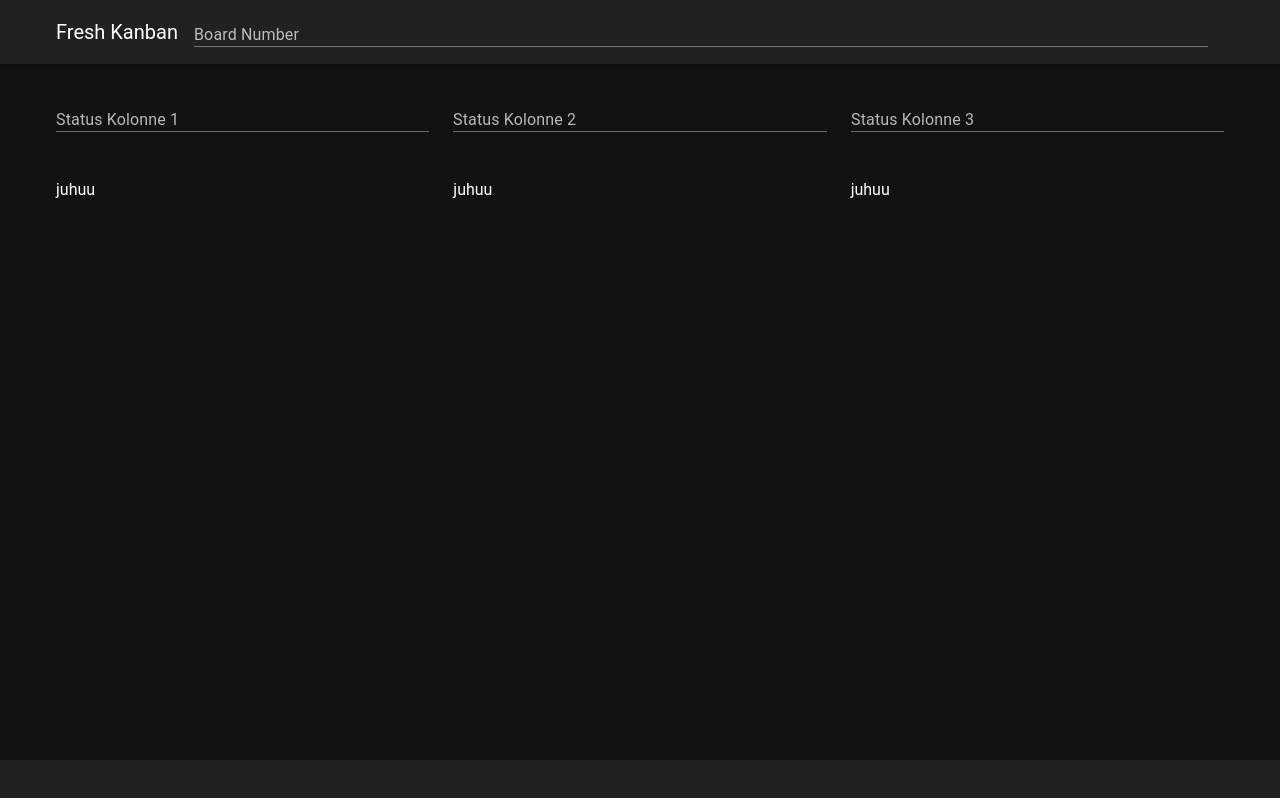
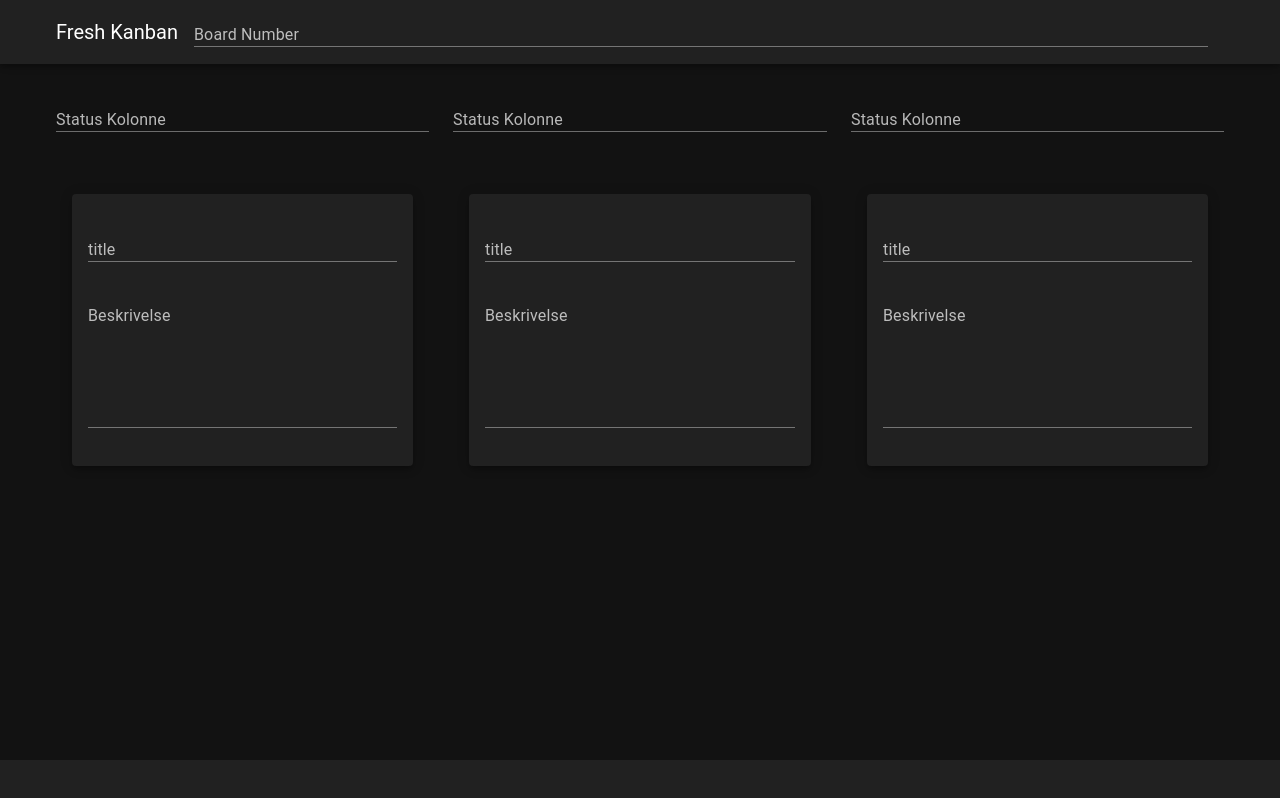
Before and after one commit to Defelion/fresh-kanban, a Vue app: page / in a window 1280 px wide. Built offline with nearby package versions, Linux system fonts and the light colour scheme; a small style sheet from the web is missing.

Commit message:
added card and made column be a component

```diff
--- a/src/components.d.ts
+++ b/src/components.d.ts
@@ -10,9 +10,11 @@ declare module 'vue' {
   export interface GlobalComponents {
     AppFooter: typeof import('./components/AppFooter.vue')['default']
     AppHeader: typeof import('./components/AppHeader.vue')['default']
+    Board: typeof import('./components/board.vue')['default']
     Card: typeof import('./components/card.vue')['default']
     Column: typeof import('./components/column.vue')['default']
     RouterLink: typeof import('vue-router')['RouterLink']
     RouterView: typeof import('vue-router')['RouterView']
+    Table: typeof import('./components/table.vue')['default']
   }
 }
--- /dev/null
+++ b/src/components/board.vue
@@ -0,0 +1,23 @@
+<script setup lang="ts">
+
+</script>
+
+<template>
+  <v-container>
+    <v-row>
+      <v-col>
+        <column />
+      </v-col>
+      <v-col>
+        <column />
+      </v-col>
+      <v-col>
+        <column />
+      </v-col>
+    </v-row>
+  </v-container>
+</template>
+
+<style scoped lang="sass">
+
+</style>
--- a/src/components/card.vue
+++ b/src/components/card.vue
@@ -3,11 +3,29 @@
 </script>
 
 <template>
-  <div class="card-container">
-    <p>juhuu</p>
-  </div>
+  <v-container class="d-flex justify-center align-center fill-height">
+    <v-card
+      class="mx-auto"
+      width="100%"
+      elevation="5"
+    >
+      <v-container class="justify-center align-center">
+        <v-text-field
+          class="mt-5"
+          density="compact"
+          label="title"
+          variant="underlined"
+        />
+        <v-textarea
+          label="Beskrivelse"
+          variant="underlined"
+          auto-grow
+        />
+
+      </v-container>
+    </v-card>
+  </v-container>
 </template>
 
 <style scoped lang="sass">
-
 </style>
--- a/src/components/column.vue
+++ b/src/components/column.vue
@@ -3,29 +3,12 @@
 </script>
 
 <template>
-  <v-container>
   <v-row>
-      <v-col class="col1">
-        <v-text-field
-          class="mt-5"
-          density="compact"
-          label="Status Kolonne 1"
-          variant="underlined"
-        />
-      </v-col>
     <v-col>
       <v-text-field
         class="mt-5"
         density="compact"
-          label="Status Kolonne 2"
-          variant="underlined"
-        />
-      </v-col>
-      <v-col>
-        <v-text-field
-          class="mt-5"
-          density="compact"
-          label="Status Kolonne 3"
+        label="Status Kolonne"
         variant="underlined"
       />
     </v-col>
@@ -34,14 +17,7 @@
     <v-col>
       <card />
     </v-col>
-      <v-col>
-        <card />
-      </v-col>
-      <v-col>
-        <card />
-      </v-col>
   </v-row>
-  </v-container>
 </template>
 
 <style scoped lang="sass">
--- a/src/pages/index.vue
+++ b/src/pages/index.vue
@@ -1,6 +1,6 @@
 <template>
   <AppHeader />
-  <column />
+  <board />
   <AppFooter />
 </template>
 
```
Lines whose indentation alone changed are shown as unchanged.
